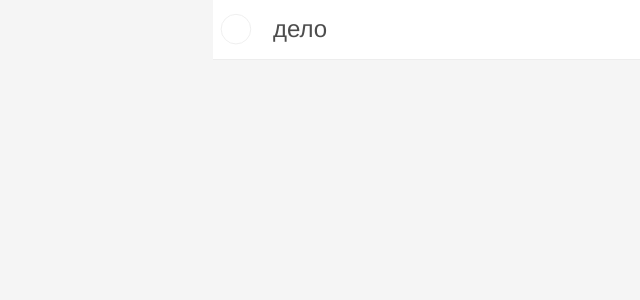
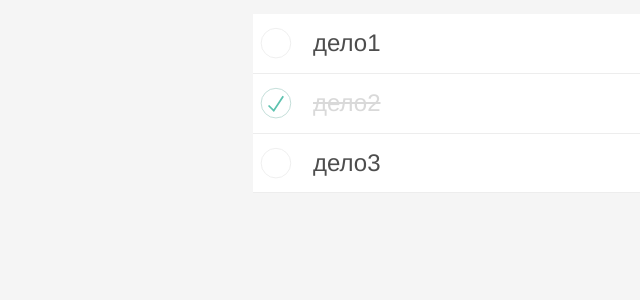
Before and after one commit to viktoriya-zubtsova/ts-react, a React (Create React App) app: page / in a window 1280 px wide. Shown: the top 300 px of the page, without its empty margins (152-792 px from the left). Built offline with nearby package versions, Linux system fonts and the light colour scheme.

Commit message:
creating an itemlist component

```diff
--- a/src/components/App.tsx
+++ b/src/components/App.tsx
@@ -1,25 +1,38 @@
-import * as React from 'react'
-import Item from './Item'
+import React, { useState } from 'react'
+import ItemList from './ItemList'
 
 interface StandartItem {
   text: string;
   isChecked: boolean;
-  id: string;
+  id: number;
 }
 
-let item: StandartItem = {
-  text: 'дело',
+const item1: StandartItem = {
+  text: 'дело1',
   isChecked: false,
-  id: '1'
+  id: 1
+}
+
+const item2: StandartItem = {
+  text: 'дело2',
+  isChecked: true,
+  id: 2
+}
+
+const item3: StandartItem = {
+  text: 'дело3',
+  isChecked: false,
+  id: 3
 }
 
 function App() {
+  const [items, setItems]: any = useState([item1, item2, item3])
+
   return (
     <div className="App">
-      <Item
-        text={item.text}
-        isChecked={item.isChecked}
-        id={item.id}
+      <ItemList
+        items={items}
+        setItems={setItems}
       />
     </div>
   )
--- a/src/components/Item.tsx
+++ b/src/components/Item.tsx
@@ -3,15 +3,16 @@ import * as React from 'react'
 interface Props {
   text: string;
   isChecked: boolean;
-  id: string;
+  id: number;
+  setItems: any;
 }
 
-function Item({text, isChecked, id}: Props) {
+function Item({ text, isChecked, id, setItems }: Props) {
 
   return (
     <div
       className="item"
-      id={id}
+      id={`${id}`}
     >
       <input
         className="item__input"
--- /dev/null
+++ b/src/components/ItemList.tsx
@@ -0,0 +1,26 @@
+import * as React from 'react'
+import Item from './Item'
+
+interface Props {
+  items: [] ;
+  setItems: any;
+}
+
+function ItemList({ items, setItems }: Props) {
+
+  return (
+    <ol>
+      {items.map((item: any) => (
+        <div key={item.id}>
+          <Item
+            text={item.text}
+            isChecked={item.isChecked}
+            id={item.id}
+            setItems={setItems}
+          />
+        </div>))}
+    </ol>
+  )
+}
+
+export default ItemList
```
